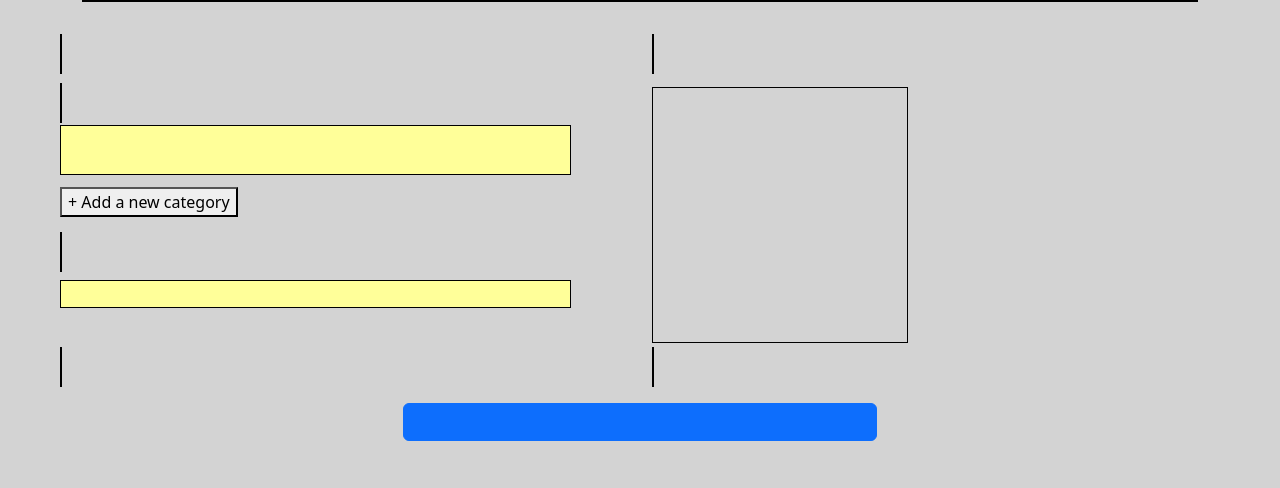
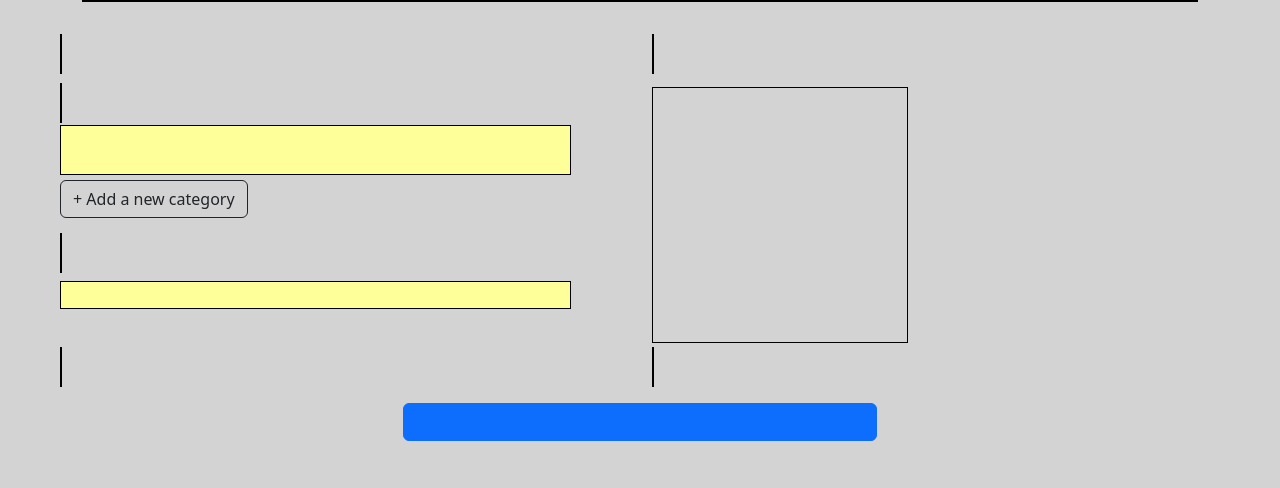
Before and after one commit to DanielHally/wad_project, a Django app: template templates/gsr/add_shop.html in a window 1280 px wide. Shown: the part 56-544 px from the top of the page. Run offline with Django 3.2, Linux system fonts and the light colour scheme; the template is opened without the code that fills it, so the values that code supplies are empty; parts of the project's set-up code (start-up, migrations or seed data) failed here and were passed over; some libraries are stand-ins or nearby versions.

Commit message:
Add Category button on Add Shop fix

```diff
--- a/templates/gsr/add_shop.html
+++ b/templates/gsr/add_shop.html
@@ -31,7 +31,7 @@
 						<div class="my-1">
 							<span class="h3 gsr-blue border gsr-border">{{form.categories.label_tag}}</span>
 							<div class="gsr-cream input border gsr-border" style="height:50px;overflow-y:scroll;width:90%;">{{form.categories}}</div>
-							<button class="input" onclick="window.location.href='{% url 'gsr:add_category' %}'" style="margin-top:-10px"> + Add a new category </button>
+							<a class="input btn btn-outline-dark" onclick="window.location.href='{% url 'gsr:add_category' %}'" style="margin-top:-10px"> + Add a new category </a>
 						</div>
 
 						{{ form.location }}
```
